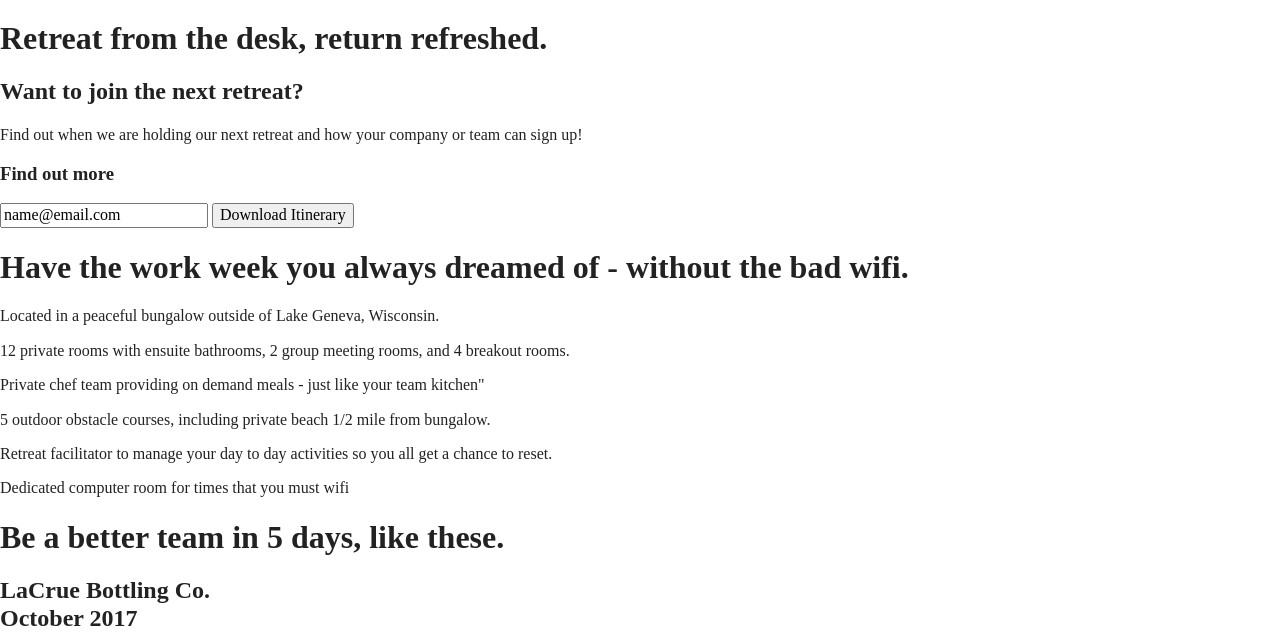
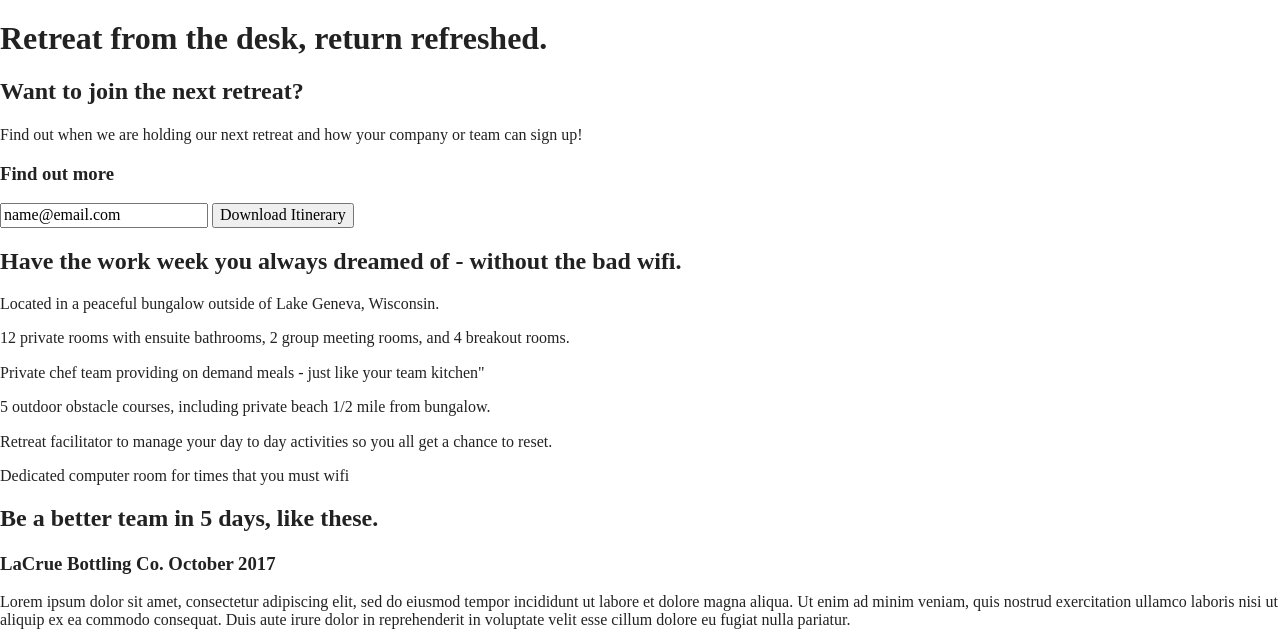
Before and after one commit to MandyHarmony/unplugged-retreat, a website built with Parcel: page index.html in a window 1280 px wide. Shown: the part 162-800 px from the top of the page. Built offline with nearby package versions, Linux system fonts and the light colour scheme.

Commit message:
Added features section

```diff
--- a/index.html
+++ b/index.html
@@ -61,23 +61,76 @@
       </div>
     </aside>
 
- </main>
+  <section class="features">
+    <div class="content-wrapper">
+      <h2>Have the work week you always dreamed of - without the bad wifi.</h2>
+          <div class="features-items">
+            <article>
+              <p class="fontawesome-icon">
+              </p>
+              <p class="features-item-description">
+                Located in a peaceful bungalow outside of Lake Geneva, Wisconsin.
+              </p>
+            </article>
+            <article>
+              <p class="fontawesome-icon">
 
-  <div class="general">
-    <h1>Have the work week you always dreamed of - without the bad wifi.</h1>
-    <p>Located in a peaceful bungalow outside of Lake Geneva, Wisconsin.</p>
-    <p>12 private rooms with ensuite bathrooms, 2 group meeting rooms, and 4 breakout rooms.</p>
-    <p>Private chef team providing on demand meals - just like your team kitchen"</p>
-    <p>5 outdoor obstacle courses, including private beach 1/2 mile from bungalow.</p>
-    <p>Retreat facilitator to manage your day to day activities so you all get a chance to reset.</p>
-    <p>Dedicated computer room for times that you must wifi</p>
-  </div>
+              </p>
+              <p class="features-item-description">
+                12 private rooms with ensuite bathrooms, 2 group meeting rooms, and 4 breakout rooms.</p>
+            </article>
+          <article>
+            <p class="fontawesome-icon">
 
-  <div class="previous">
-    <h1>Be a better team in 5 days, like these.</h1>
-    <h2>LaCrue Bottling Co.<br>October 2017</h2>
-    <p>blah blah blah</p>
-  </div>
+            </p>
+            <p class="features-item-description">
+              Private chef team providing on demand meals - just like your team kitchen"</p>
+          </article>
+          <article>
+            <p class="fontawesome-icon">
+
+            </p>
+            <p classs="features-item-description">
+              5 outdoor obstacle courses, including private beach 1/2 mile from bungalow.</p>
+          </article>
+          <article>
+            <p class="fontawesome-icon">
+
+            </p>
+            <p class="features-item-description">
+              Retreat facilitator to manage your day to day activities so you all get a chance to reset.</p>
+          </article>
+          <article>
+            <p class="fontawesome-icon">
+
+            </p>
+            <p class="features-item-description">
+              Dedicated computer room for times that you must wifi
+            </p>
+          </article>
+        </div>
+      </div>
+    </section>
+
+  <section class="reviews">
+    <div class="content-wrapper">
+        <h2>Be a better team in 5 days, like these.</h2>
+        <article>
+          <div>
+            <h3>LaCrue Bottling Co. October 2017</h3>
+            <p>
+                Lorem ipsum dolor sit amet, consectetur adipiscing elit, sed do eiusmod tempor incididunt ut labore et
+                dolore magna aliqua. Ut enim ad minim veniam, quis nostrud exercitation ullamco laboris nisi ut aliquip
+                ex ea commodo consequat. Duis aute irure dolor in reprehenderit in voluptate velit esse cillum dolore eu
+                fugiat nulla pariatur.
+            </p>
+          </div>
+        </article>
+      </div>
+  </section>
+
+</main>
+
 
   <footer>
     <div class="content-wrapper">
```
